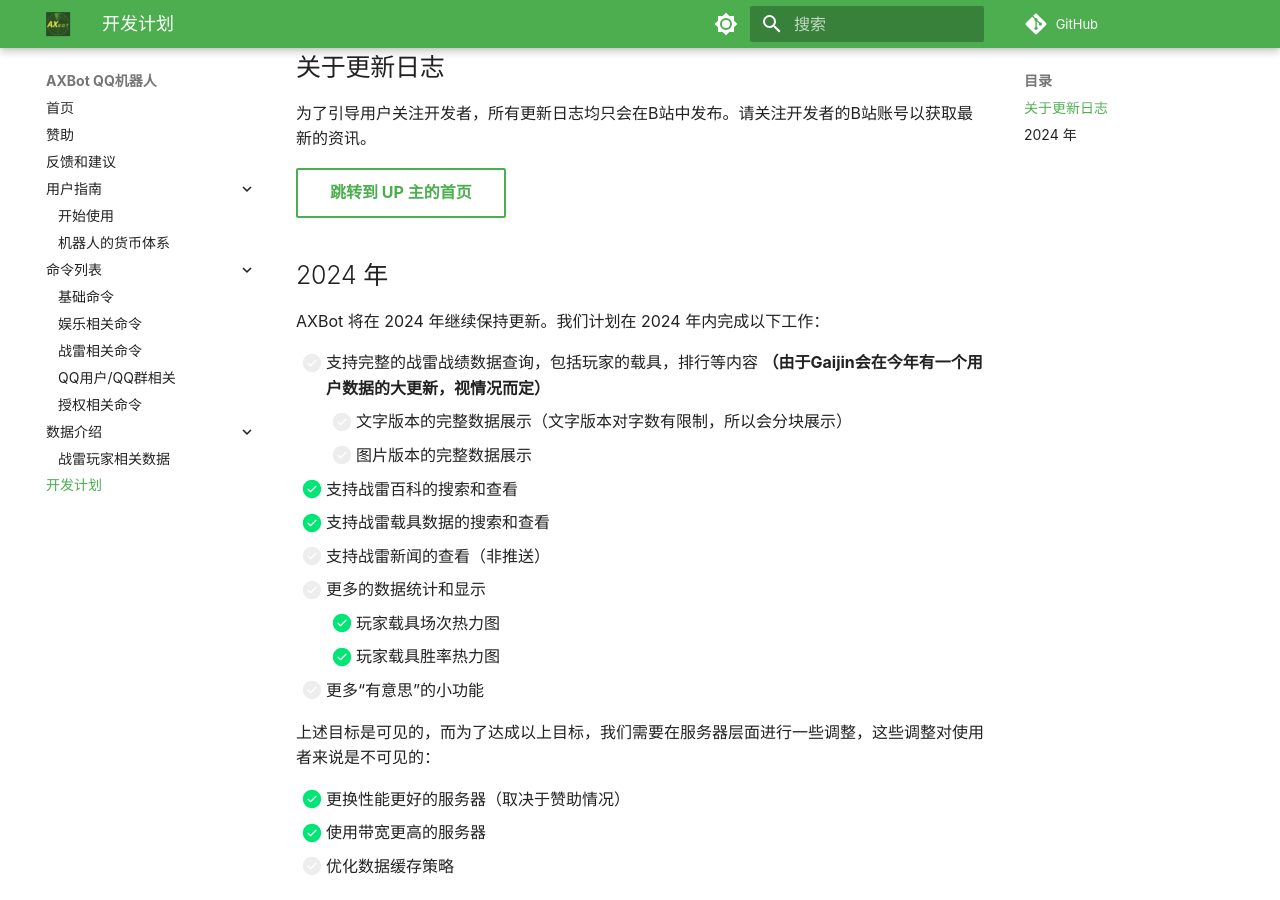
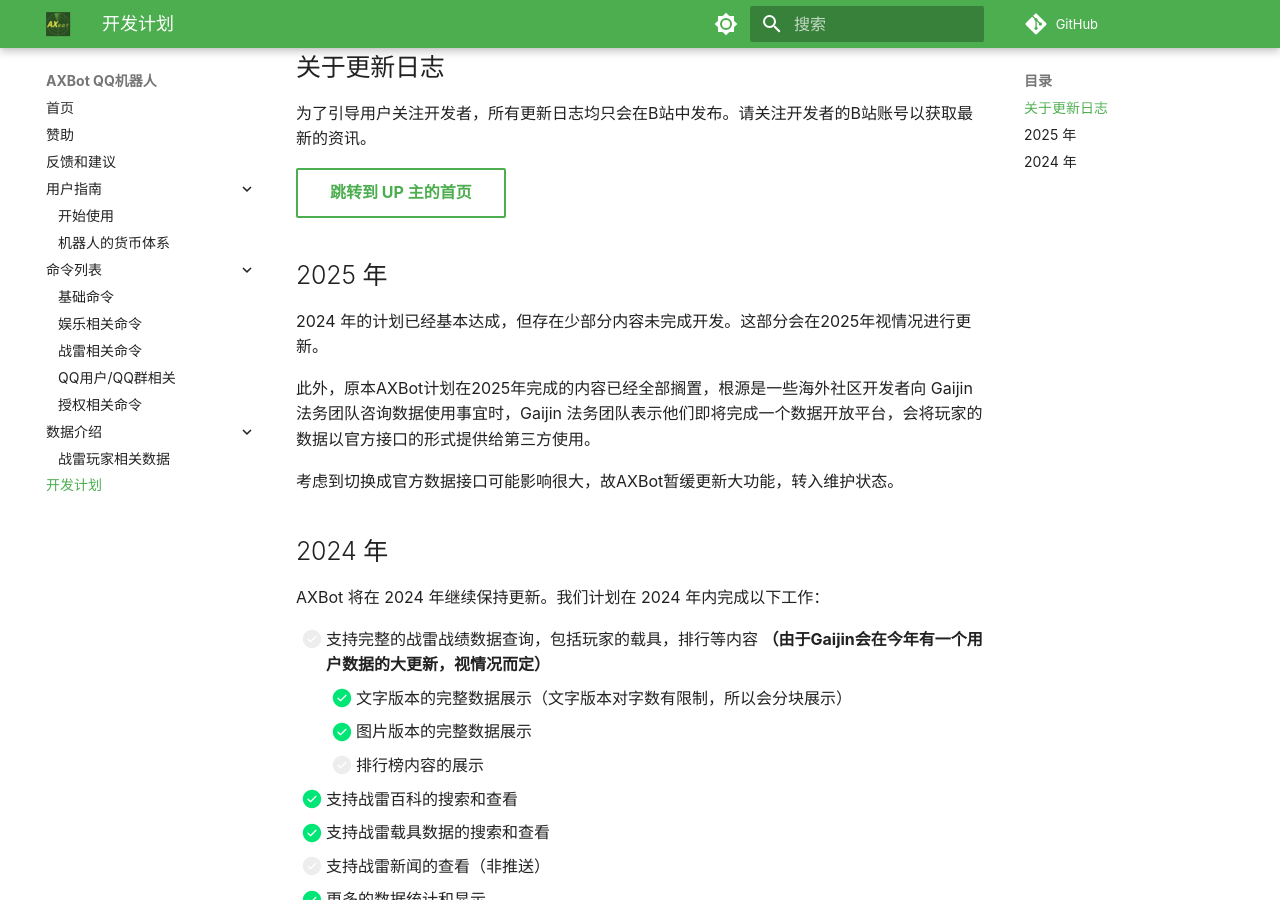
Before and after one commit to axiangcoding/axbot-qq-docs, an MkDocs documentation site: the page built from docs/roadmap.md, in a window 1280 px wide and 900 px high, scrolled down 309 px. Built offline with MkDocs 1.6.1 and Material for MkDocs 9.7.7, drawn with Linux system fonts in a browser that asks for light colours; comment, search, counter and statistics services are not loaded.

Commit message:
Update roadmap.md

```diff
--- a/docs/roadmap.md
+++ b/docs/roadmap.md
@@ -10,23 +10,32 @@
 
 [跳转到 UP 主的首页](https://space.bilibili.com/8696650){ .md-button }
 
+## 2025 年
+
+2024 年的计划已经基本达成，但存在少部分内容未完成开发。这部分会在2025年视情况进行更新。
+
+此外，原本AXBot计划在2025年完成的内容已经全部搁置，根源是一些海外社区开发者向 Gaijin 法务团队咨询数据使用事宜时，Gaijin 法务团队表示他们即将完成一个数据开放平台，会将玩家的数据以官方接口的形式提供给第三方使用。
+
+考虑到切换成官方数据接口可能影响很大，故AXBot暂缓更新大功能，转入维护状态。
+
 ## 2024 年
 
 AXBot 将在 2024 年继续保持更新。我们计划在 2024 年内完成以下工作：
 
 - [ ] 支持完整的战雷战绩数据查询，包括玩家的载具，排行等内容 **（由于Gaijin会在今年有一个用户数据的大更新，视情况而定）**
-    - [ ] 文字版本的完整数据展示（文字版本对字数有限制，所以会分块展示）
-    - [ ] 图片版本的完整数据展示
+    - [x] 文字版本的完整数据展示（文字版本对字数有限制，所以会分块展示）
+    - [x] 图片版本的完整数据展示
+    - [ ] 排行榜内容的展示
 - [x] 支持战雷百科的搜索和查看
 - [x] 支持战雷载具数据的搜索和查看
 - [ ] 支持战雷新闻的查看（非推送）
-- [ ] 更多的数据统计和显示
+- [x] 更多的数据统计和显示
     - [x] 玩家载具场次热力图
     - [x] 玩家载具胜率热力图
-- [ ] 更多“有意思”的小功能
+- [x] 更多“有意思”的小功能
 
 上述目标是可见的，而为了达成以上目标，我们需要在服务器层面进行一些调整，这些调整对使用者来说是不可见的：
 
 - [x] 更换性能更好的服务器（取决于赞助情况）
 - [x] 使用带宽更高的服务器
-- [ ] 优化数据缓存策略
+- [x] 优化数据缓存策略
```
